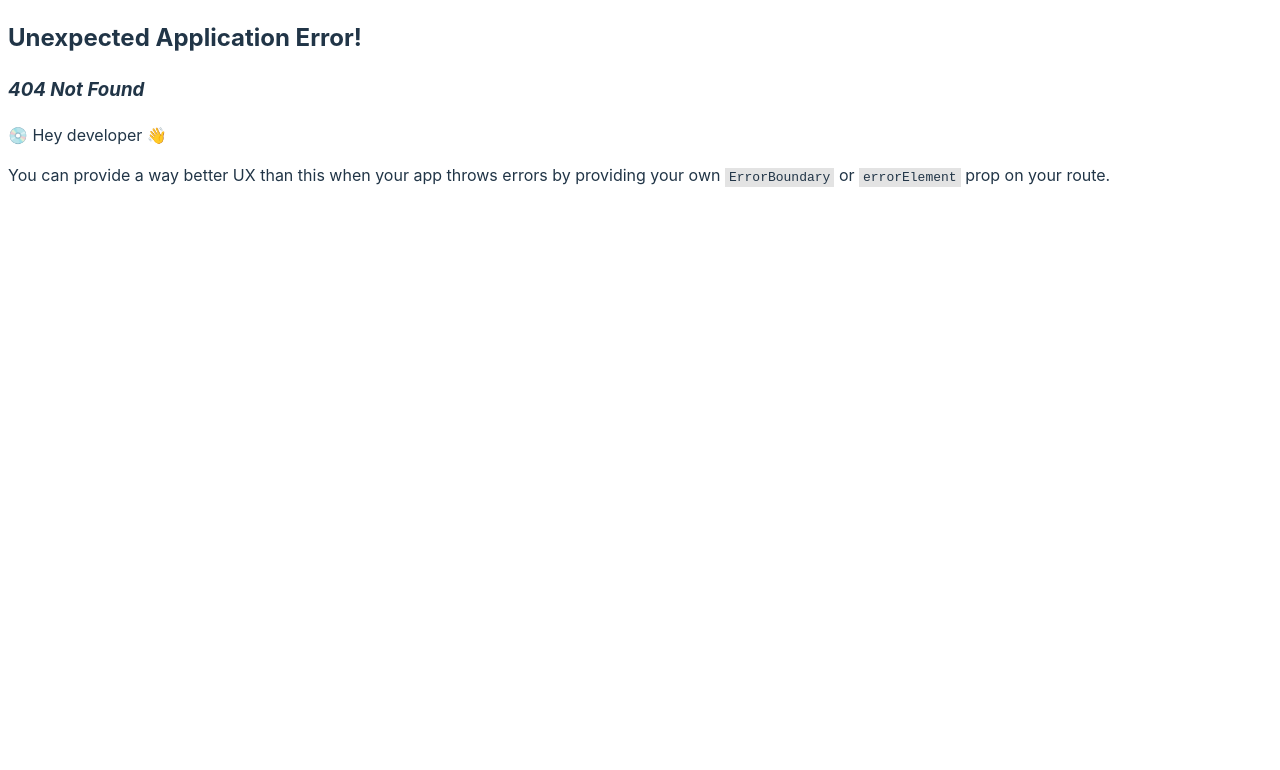
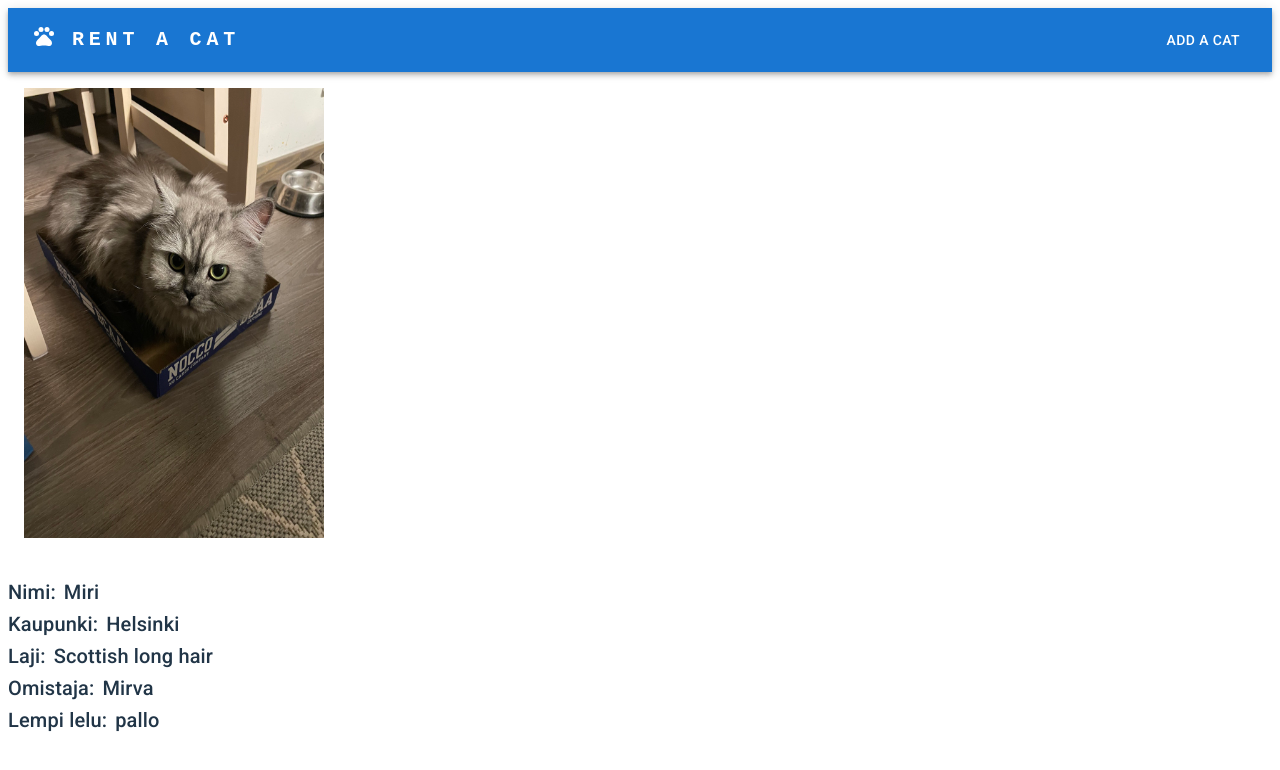
Before and after one commit to mirvasinikka/rent-a-cat-fe, a React (Vite) app: page /info/1 in a window 1280 px wide. Before the commit this address had no page. Shown: the top 770 px of the page. Built offline with nearby package versions, Linux system fonts and the light colour scheme.

Commit message:
add cat info page

```diff
--- a/src/App.jsx
+++ b/src/App.jsx
@@ -8,6 +8,7 @@ import image1 from './assets/miri1.jpg';
 import image2 from './assets/miri4.jpg';
 import image3 from './assets/miri11.jpg';
 import CatList from './components/CatList';
+import CatInfo from './components/CatInfo';
 
 const mockData = [
   {
@@ -81,6 +82,10 @@ const router = createBrowserRouter([
         path: 'add',
         element: <CatForm />,
       },
+      {
+        path: 'info/:id',
+        element: <CatInfo />,
+      },
     ],
   },
 ]);
--- /dev/null
+++ b/src/components/CatInfo.jsx
@@ -0,0 +1,35 @@
+import { AppContext } from '../App';
+import { useContext } from 'react';
+import { useParams } from 'react-router';
+
+import { Typography, Box } from '@mui/material';
+
+function CatInfo() {
+  const { cats } = useContext(AppContext);
+
+  let { id } = useParams();
+  const catId = id - 1;
+
+  return (
+    <Box sx={{ width: '100%', height: '100%', img: { margin: 2, width: 300, height: 450 } }}>
+      <img src={cats[catId].kuva} />
+      <Box sx={{ display: 'flex', gap: 1, marginTop: 2 }}>
+        <Typography variant="h6">Nimi: </Typography> <Typography variant="h6"> {cats[catId].nimi}</Typography>
+      </Box>
+      <Box sx={{ display: 'flex', gap: 1 }}>
+        <Typography variant="h6">Kaupunki: </Typography> <Typography variant="h6"> {cats[catId].sijainti}</Typography>
+      </Box>
+      <Box sx={{ display: 'flex', gap: 1 }}>
+        <Typography variant="h6">Laji: </Typography> <Typography variant="h6"> {cats[catId].laji}</Typography>
+      </Box>
+      <Box sx={{ display: 'flex', gap: 1 }}>
+        <Typography variant="h6">Omistaja: </Typography> <Typography variant="h6"> {cats[catId].omistaja}</Typography>
+      </Box>
+      <Box sx={{ display: 'flex', gap: 1 }}>
+        <Typography variant="h6">Lempi lelu: </Typography> <Typography variant="h6"> {cats[catId].lelu}</Typography>
+      </Box>
+    </Box>
+  );
+}
+
+export default CatInfo;
--- a/src/components/CatList.jsx
+++ b/src/components/CatList.jsx
@@ -2,12 +2,17 @@ import { useContext } from 'react';
 import { AppContext } from '../App';
 import InfoIcon from '@mui/icons-material/Info';
 import { Box, Button, Card, CardActions, CardContent, CardMedia, Grid, Typography } from '@mui/material';
+import { Link } from 'react-router-dom';
 
 function CatList() {
   const { cats } = useContext(AppContext);
 
+  if (cats.length === 0) {
+    return <p>Kissoja ei ole</p>;
+  }
+
   return (
-    <Box sx={{marginTop: 3}}>
+    <Box sx={{ marginTop: 3 }}>
       <Grid container spacing={{ xs: 2, md: 5 }} columns={{ xs: 4, sm: 8, md: 18 }}>
         {cats.map((cat, index) => {
           return (
@@ -21,7 +26,7 @@ function CatList() {
                   <Typography variant="h6">{cat.sijainti}</Typography>
                 </CardContent>
                 <CardActions>
-                  <Button>
+                  <Button component={Link} to={'/info/' + cat.id }>
                     <InfoIcon />
                   </Button>
                 </CardActions>
```
